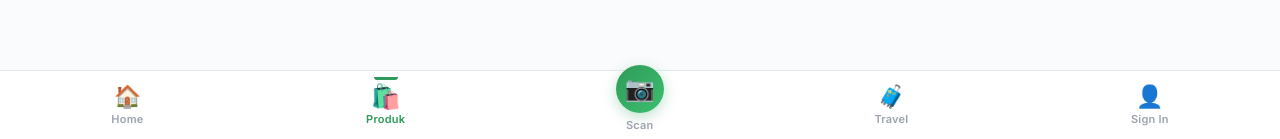
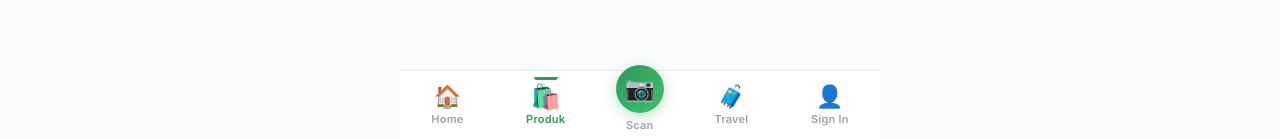
Before and after one commit to halalquid-coder/halalqu, a Next.js app: page /product in a window 1280 px wide. Shown: the part 658-797 px from the top of the page. Built offline with nearby package versions, Linux system fonts and the light colour scheme; no server answers; the database is empty.

Commit message:
fix(ui): align bottom nav width, fix notification badge layout quirks, constrain product page width

```diff
--- a/src/app/components/BottomNav.module.css
+++ b/src/app/components/BottomNav.module.css
@@ -1,8 +1,10 @@
 .bottomNav {
     position: fixed;
     bottom: 0;
-    left: 0;
-    right: 0;
+    left: 50%;
+    transform: translateX(-50%);
+    width: 100%;
+    max-width: 480px;
     height: var(--bottom-nav-height);
     background: var(--white);
     border-top: 1px solid var(--border);
--- a/src/app/product/page.js
+++ b/src/app/product/page.js
@@ -88,7 +88,7 @@ export default function ProductShowcasePage() {
     });
 
     return (
-        <div className="page pb-24" style={{ paddingBottom: '96px' }}>
+        <div className="page container pb-24" style={{ paddingBottom: '96px' }}>
             <header style={{
                 position: 'sticky', top: 0, zIndex: 50, background: 'rgba(255,255,255,0.8)',
                 backdropFilter: 'blur(12px)', padding: '12px 16px', borderBottom: '1px solid var(--border)',
```
Also changed, not shown: src/app/page.js (+5 -4 lines).
